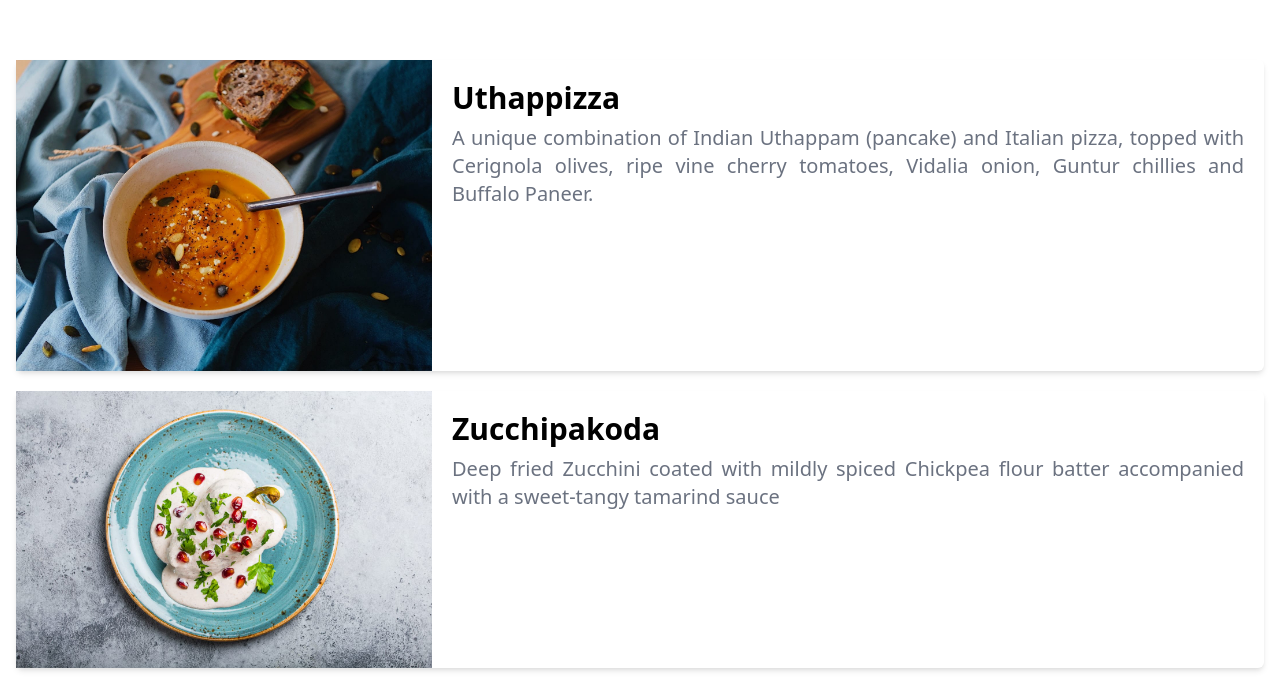
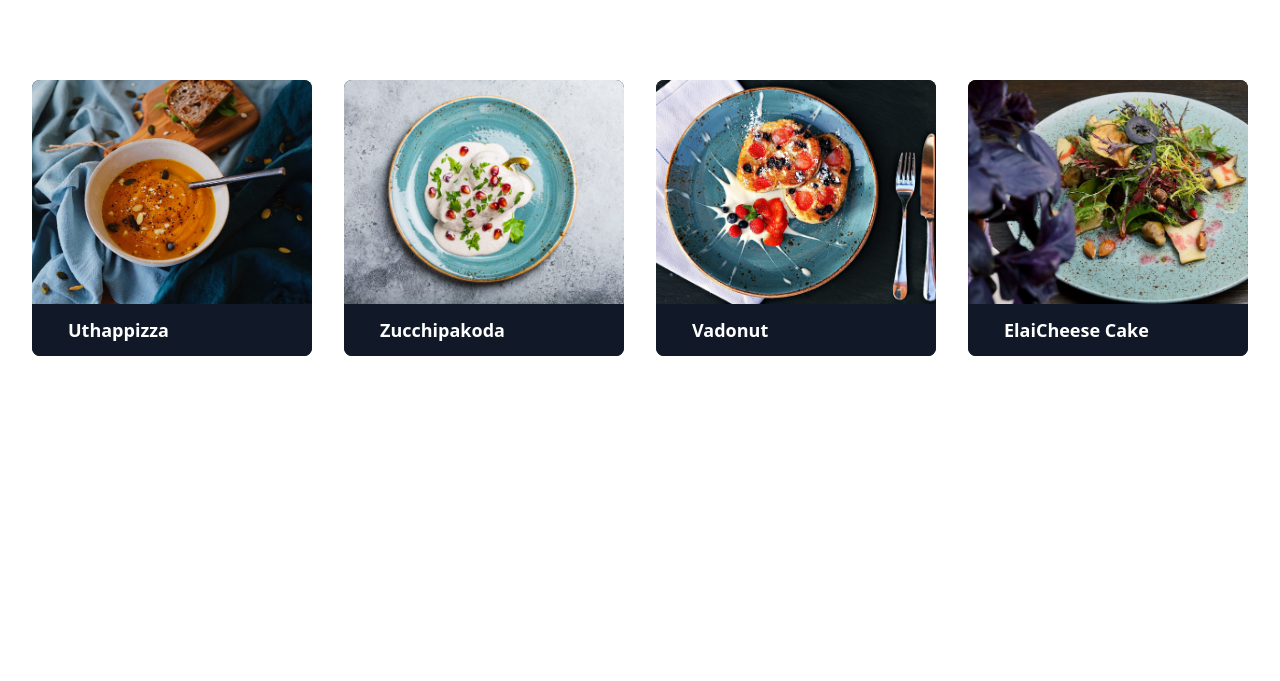
Before and after one commit to somayehmahjoob/restaurant, a React (Create React App) app: page / in a window 1280 px wide. Shown: the part 1139-1820 px from the top of the page. After the commit the page ends 1591 px from the top, so only its background shows below. Built offline with nearby package versions, Linux system fonts and the light colour scheme.

Commit message:
[Add] Show details dish with click on name

```diff
--- a/package.json
+++ b/package.json
@@ -7,6 +7,7 @@
     "@headlessui/react": "^1.4.1",
     "@heroicons/react": "^1.0.4",
     "@reach/disclosure": "^0.16.0",
+    "@tailwindcss/aspect-ratio": "^0.3.0",
     "@testing-library/jest-dom": "^5.11.4",
     "@testing-library/react": "^11.1.0",
     "@testing-library/user-event": "^12.1.10",
--- a/src/components/MenuComponent.js
+++ b/src/components/MenuComponent.js
@@ -5,33 +5,66 @@ export class MenuComponent extends Component {
   constructor(props) {
     super(props);
     this.state = {
+      selectedDish: null
+    };
+  }
 
-    };
+  onDishSelect(dish) {
+    this.setState({selectedDish: dish});
+  }
+
+  renderDish(dish) {
+    if(dish != null){
+      return (
+        <div className="flex">
+          <div className="flex-1">
+            <img src={dish.image} alt={dish.name} className="w-full" />
+          </div>
+          <div className="flex-1 p-4 text-left">
+            <h1 className="text-gray-900 font-extrabold mb-2 text-3xl">{dish.name}</h1>
+            <span className="text-gray-600 block mb-4 text-xl">{dish.category}</span>
+            <p className="text-gray-800 font-justify text-2xl">{dish.description}</p>
+          </div>
+        </div>
+      );
+    }
+    else{
+      return(
+        <div></div>
+      )
+    }
   }
   render() {
     const menuList = this.props.dishes.map((dish) =>{
       return (
         <div
           key={dish.id}
-          className="flex flex-wrap shadow-md rounded-md mt-5"
+          className="w-full aspect-w-1 aspect-h-1 bg-gray-900 rounded-lg overflow-hidden xl:aspect-w-7 xl:aspect-h-8"
         >
-          <div className="sm:w-full md:w-1/2 lg:w-1/3">
-            <img src={dish.image} alt={dish.name} className="" />
-          </div>
-          <div className="sm:w-full md:w-1/2 lg:w-2/3 text-left p-5">
-            <div className="md:text-3xl font-bold sm:text-2xl mb-2">{dish.name}</div>
-            <div className="md:text-xl sm:text-lg text-gray-500 sm:text-justify">{dish.description}</div>
+          <img
+            src={dish.image}
+            alt={dish.name}
+            className="w-full h-56 object-center object-cover  hover:opacity-75"
+          />
+          <div className="flex items-center px-6 py-3 bg-gray-900">
+            <h1
+              className="mx-3 text-lg font-bold text-white cursor-pointer"
+              onClick={() => this.onDishSelect(dish)}
+            >
+              {dish.name}
+            </h1>
           </div>
         </div>
       );
     })
     return (
-      <div className="container mt-2">
-        <div className="flex justify-start items-center">
-          <div className="p-2 m-2">
+      <div className="bg-white">
+        <div className="max-w-2xl mx-auto py-8 px-4 sm:py-16 sm-6 lg:max-w-7xl lg:px-8">
+          <h2 className="sr-only">Dishes</h2>
+          <div className="grid grid-cols-1 gap-y-10 sm:grid-cols-2 gap-x-6 lg:grid-cols-3 xl:grid-cols-4 xl:gap-x-8">
             {menuList}
           </div>
-
+          <div className="mt-8">{this.renderDish(this.state.selectedDish)}</div>
         </div>
       </div>
     );
```
Also changed, not shown: 1 other file (tests, documents, lock files or other folders).
